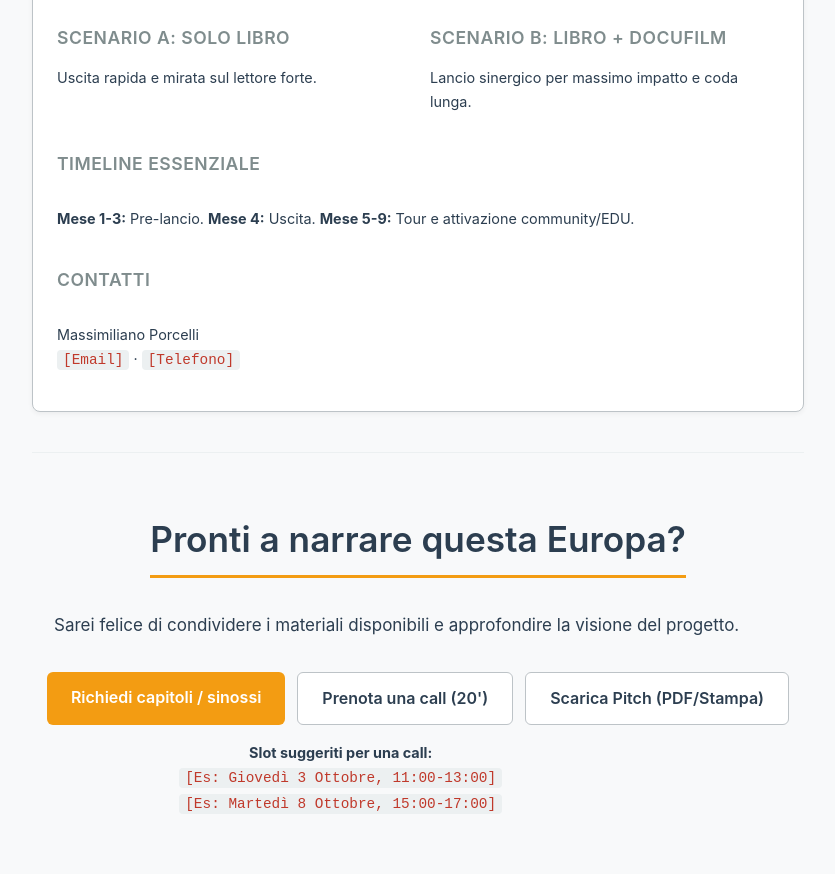
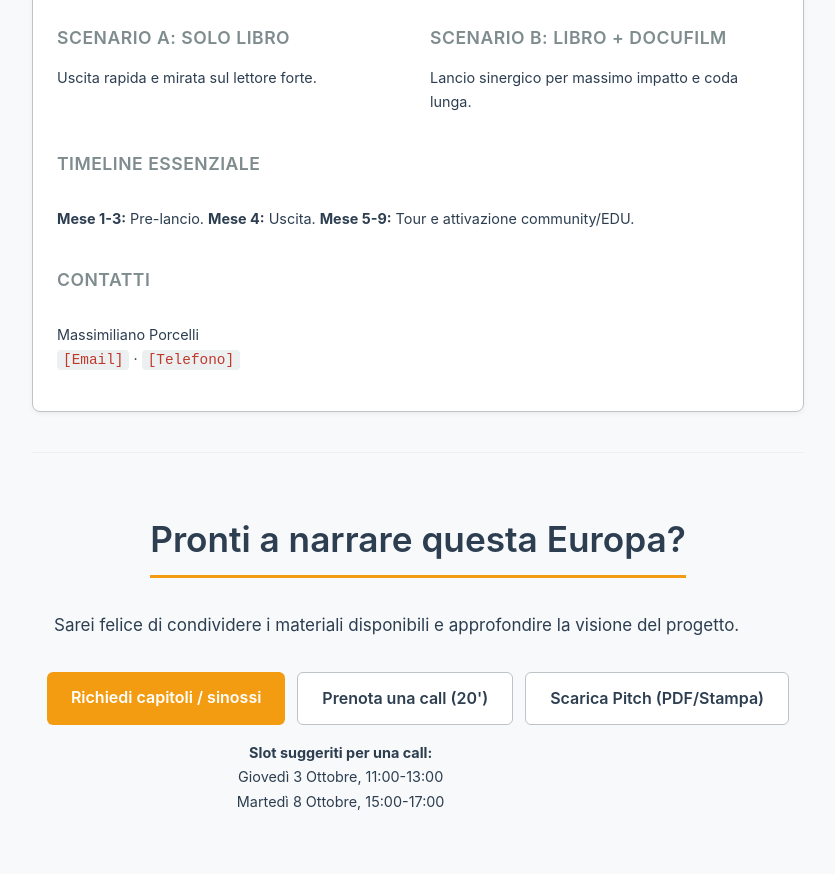
Before and after one commit to massimilianoporcelli9-netizen/Utopia, a plain HTML site: page LasignoradiVirpazar.html in a window 1280 px wide. Shown: the part 7332-8206 px from the top of the page, without its empty margins (222-1057 px from the left). Drawn offline with Linux system fonts and the light colour scheme.

Commit message:
Update LasignoradiVirpazar.html

```diff
--- a/LasignoradiVirpazar.html
+++ b/LasignoradiVirpazar.html
@@ -3,9 +3,8 @@
 <head>
     <meta charset="UTF-8">
     <meta name="viewport" content="width=device-width, initial-scale=1.0">
-    <title>Pitch Aggiornato: La Signora di Virpazar · Ecosistema Sunflowers</title>
+    <title>Pitch Definitivo: La Signora di Virpazar · Ecosistema Sunflowers</title>
     <style>
-        /* CSS IDENTICO ALLA VERSIONE PRECEDENTE... */
         :root {
             --font-sans: -apple-system, BlinkMacSystemFont, "Segoe UI", Roboto, Helvetica, Arial, sans-serif, "Apple Color Emoji", "Segoe UI Emoji", "Segoe UI Symbol";
             --color-text: #2c3e50;
@@ -18,19 +17,9 @@
             --spacing-unit: 8px;
             scroll-padding-top: 80px;
         }
-        @media (prefers-reduced-motion: reduce) {
-            html { scroll-behavior: auto; }
-        }
+        @media (prefers-reduced-motion: reduce) { html { scroll-behavior: auto; } }
         *, *::before, *::after { box-sizing: border-box; }
-        body {
-            margin: 0;
-            font-family: var(--font-sans);
-            background-color: var(--color-bg);
-            color: var(--color-text);
-            line-height: 1.7;
-            font-size: 17px;
-        }
-
+        body { margin: 0; font-family: var(--font-sans); background-color: var(--color-bg); color: var(--color-text); line-height: 1.7; font-size: 17px; }
         main { max-width: 820px; margin: 0 auto; padding: calc(var(--spacing-unit) * 8) calc(var(--spacing-unit) * 3); }
         section { padding: calc(var(--spacing-unit) * 5) 0; border-bottom: 1px solid var(--color-neutral-light); }
         section:last-of-type { border-bottom: none; }
@@ -43,7 +32,6 @@
         .logline { font-size: 1.25rem; font-style: italic; color: var(--color-neutral-dark); margin: var(--spacing-unit) 0; }
         .placeholder { color: #c0392b; font-weight: 500; background-color: #ecf0f1; padding: 2px 6px; border-radius: 4px; font-family: monospace; }
         .subtitle { color: #34495e; font-weight: 500; font-size: 1.1rem; }
-
         nav { position: sticky; top: 0; width: 100%; background-color: rgba(248, 249, 250, 0.85); backdrop-filter: blur(10px); -webkit-backdrop-filter: blur(10px); border-bottom: 1px solid var(--color-neutral-mid); z-index: 1000; }
         .nav-content { max-width: 820px; margin: 0 auto; padding: 0 var(--spacing-unit); overflow-x: auto; scrollbar-width: thin; }
         .toc { list-style: none; margin: 0; padding: 0; display: flex; }
@@ -51,7 +39,6 @@
         .toc a:hover { color: var(--color-accent-dark); text-decoration: none; }
         .toc a.active { color: var(--color-accent-dark); font-weight: 700; border-bottom-color: var(--color-accent); }
         .progress-bar { height: 4px; background-color: var(--color-accent); width: 0; position: absolute; bottom: -1px; left: 0; }
-
         .cta-buttons { display: flex; gap: calc(var(--spacing-unit) * 1.5); margin-top: calc(var(--spacing-unit) * 4); flex-wrap: wrap; }
         .btn { display: inline-block; padding: calc(var(--spacing-unit) * 1.5) calc(var(--spacing-unit) * 3); border: none; border-radius: 6px; font-size: 1rem; font-weight: 600; cursor: pointer; text-decoration: none; transition: transform 0.2s ease-out, box-shadow 0.2s ease-out; }
         .btn-primary { background-color: var(--color-accent); color: #fff; }
@@ -59,20 +46,16 @@
         .btn-secondary { background-color: #fff; color: var(--color-text); border: 1px solid var(--color-neutral-mid); }
         .btn-secondary:hover { background-color: var(--color-neutral-light); transform: translateY(-2px); box-shadow: 0 4px 10px rgba(0,0,0,0.05); }
         .btn:focus-visible { outline: 3px solid var(--color-accent-dark); outline-offset: 2px; }
-
         .grid { display: grid; gap: calc(var(--spacing-unit) * 3); margin-top: calc(var(--spacing-unit) * 4); }
         .grid-2 { grid-template-columns: repeat(auto-fit, minmax(320px, 1fr)); }
         .grid-3 { grid-template-columns: repeat(auto-fit, minmax(240px, 1fr)); }
         .card { background-color: #fff; border: 1px solid var(--color-neutral-mid); border-radius: 8px; padding: calc(var(--spacing-unit) * 3); display: flex; flex-direction: column; box-shadow: 0 2px 5px rgba(0,0,0,0.05); }
         .card h3 { margin-top: 0; font-size: 1.25rem; }
-
         .callout { border-left: 4px solid var(--color-accent); padding: var(--spacing-unit) calc(var(--spacing-unit) * 3); margin-top: calc(var(--spacing-unit) * 4); background-color: #fff; border-radius: 0 8px 8px 0; }
         .callout .callout-title { font-weight: 700; color: var(--color-text); display: block; margin-bottom: var(--spacing-unit); }
-
         table { width: 100%; border-collapse: collapse; margin-top: calc(var(--spacing-unit) * 3); font-size: 0.95rem; }
         th, td { text-align: left; padding: var(--spacing-unit) * 1.5; border-bottom: 1px solid var(--color-neutral-mid); }
         th { background-color: var(--color-neutral-light); font-weight: 600; }
-
         @media print {
             @page { size: A4; margin: 2cm; }
             body { font-size: 11pt; color: #000; background-color: #fff; }
@@ -326,8 +309,8 @@
             </div>
             <p style="margin-top: 1rem; font-size: 0.9rem;">
                 <strong>Slot suggeriti per una call:</strong><br>
-                <span class="placeholder">[Es: Giovedì 3 Ottobre, 11:00-13:00]</span><br>
-                <span class="placeholder">[Es: Martedì 8 Ottobre, 15:00-17:00]</span>
+                <span>Giovedì 3 Ottobre, 11:00-13:00</span><br>
+                <span>Martedì 8 Ottobre, 15:00-17:00</span>
             </p>
         </section>
     </main>
@@ -338,7 +321,6 @@
             const navLinks = document.querySelectorAll('nav .toc a');
             const progressBar = document.querySelector('.progress-bar');
             const motionQuery = window.matchMedia('(prefers-reduced-motion: reduce)');
-
             function handleScroll() {
                 const { scrollTop, scrollHeight, clientHeight } = document.documentElement;
                 if (scrollHeight - clientHeight > 0) {
@@ -347,7 +329,6 @@
                 } else { progressBar.style.width = '0%'; }
             }
             window.addEventListener('scroll', handleScroll, { passive: true });
-
             const observer = new IntersectionObserver((entries) => {
                 entries.forEach(entry => {
                     if (entry.isIntersecting) {
@@ -358,7 +339,6 @@
                 });
             }, { rootMargin: '-40% 0px -60% 0px' });
             sections.forEach(section => observer.observe(section));
-
             navLinks.forEach(anchor => {
                 anchor.addEventListener('click', function(e) {
                     e.preventDefault();
```
